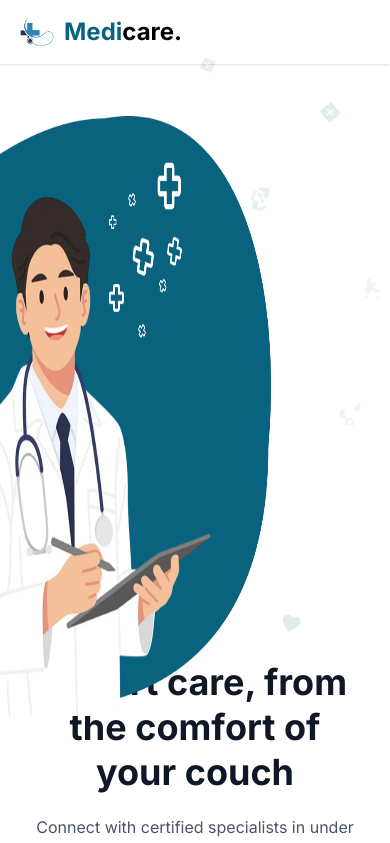
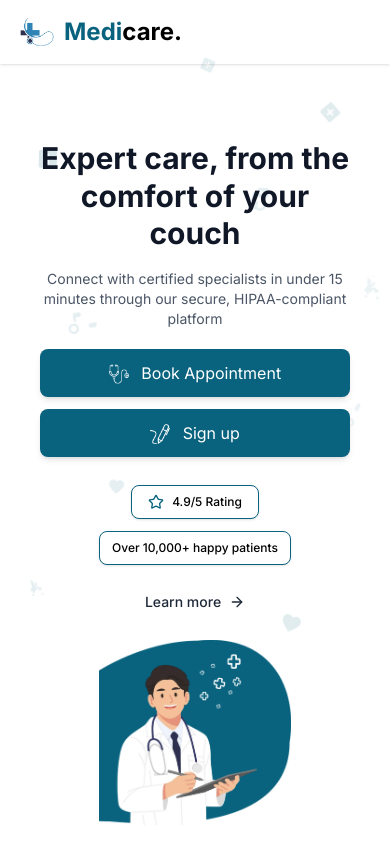
Before and after one commit to gelopagutayao/Medicare, a React (Vite) app in the folder frontend/: page / in a window 390 px wide. Shown: the top 843 px of the page. Built offline with nearby package versions, Linux system fonts and the light colour scheme.

Commit message:
hero image updated

```diff
--- a/frontend/src/components/footer.tsx
+++ b/frontend/src/components/footer.tsx
@@ -21,7 +21,7 @@ const Footer = () => {
         </div>
 
         {/* MIDDLE SECTION */}
-        <div className="flex gap-16">
+        <div className="flex flex-col sm:flex-row gap-8 sm:gap-12 lg:gap-16">
           <div>
             <h3 className="font-semibold mb-2">Services</h3>
             <ul className="space-y-5 text-sm">
@@ -52,9 +52,9 @@ const Footer = () => {
           <input
             type="text"
             placeholder="Search...."
-            className="border border-gray-300 rounded px-2 py-1 text-sm w-full md:w-48"
+            className="border border-gray-300 rounded px-2 py-1 text-sm w-full sm:w-48"
           />
-          <div className="flex gap-2 mt-2">
+          <div className="flex flex-wrap gap-2 mt-2">
             <div className="flex items-center gap-2 px-3 py-1.5 bg-gray-800 text-white rounded-md cursor-pointer hover:bg-gray-700 transition">
               <svg className="w-5 h-5" viewBox="0 0 24 24" fill="currentColor">
                 <path d="M3.609 1.814L13.792 12 3.61 22.186a.996.996 0 0 1-.61-.92V2.734a1 1 0 0 1 .609-.92zm10.89 10.893l2.302 2.302-10.937 6.333 8.635-8.635zm3.199-3.198l2.807 1.626a1 1 0 0 1 0 1.73l-2.808 1.626L15.206 12l2.492-2.491zM5.864 2.658L16.8 8.99l-2.302 2.302-8.634-8.634z"/>
--- a/frontend/src/components/sidebar.tsx
+++ b/frontend/src/components/sidebar.tsx
@@ -1,7 +1,11 @@
 import { Link, useLocation } from 'react-router-dom'
-import { LayoutDashboard, Users, Calendar, Stethoscope, Settings, LogOut, FileText, Activity } from 'lucide-react'
+import { LayoutDashboard, Users, Calendar, Stethoscope, Settings, LogOut, FileText, Activity, X } from 'lucide-react'
 
-const Sidebar = () => {
+interface SidebarProps {
+  onClose?: () => void
+}
+
+const Sidebar = ({ onClose }: SidebarProps) => {
   const location = useLocation()
 
   const menuItems = [
@@ -15,13 +19,18 @@ const Sidebar = () => {
   ]
 
   return (
-    <nav className="bg-[#09637E] text-white w-64 min-h-screen fixed left-0 top-0 flex flex-col">
+    <nav className="bg-[#09637E] text-white w-64 min-h-screen lg:flex flex-col">
       {/* Logo */}
-      <div className="p-6 border-t border-white/10">
+      <div className="p-6 border-t border-white/10 flex items-center justify-between">
         <Link to="/" className="flex items-center gap-2">
           <img src="/LOGO.png" alt="Medicare" className="w-8 h-8" />
           <span className="text-2xl font-bold"><span>Medi</span>care.</span>
         </Link>
+        {onClose && (
+          <button onClick={onClose} className="lg:hidden p-1">
+            <X className="w-6 h-6" />
+          </button>
+        )}
       </div>
 
       {/* Menu */}
--- a/frontend/src/pages/bookappointment.tsx
+++ b/frontend/src/pages/bookappointment.tsx
@@ -21,7 +21,7 @@ const BookAppointment = () => {
   ];
 
   return (
-    <div className="min-h-screen bg-white shadow py-12 px-4 relative">
+    <div className="min-h-screen bg-white shadow py-8 sm:py-12 px-4 relative">
       <MedicalShapesBackground />
       <Link to="/" className="absolute top-6 left-6 z-20 flex items-center gap-2 px-4 py-2 bg-white border border-gray-200 rounded-full text-[#09637E] font-medium shadow-sm hover:shadow-md hover:border-[#09637E] transition-all duration-300">
         <ArrowLeft className="w-4 h-4" /> Back
@@ -30,8 +30,8 @@ const BookAppointment = () => {
       <div className="max-w-2xl mx-auto relative z-10">
 
 
-        <div className="bg-white rounded-xl shadow-lg p-8">
-          <div className="text-center mb-8">
+        <div className="bg-white rounded-xl shadow-lg p-6 sm:p-8">
+          <div className="text-center mb-6 sm:mb-8">
           <h2 className="text-3xl font-bold text-gray-900">Book an Appointment</h2>
           <p className="text-gray-600 mt-2">Schedule your visit with our specialists</p>
         </div>
--- a/frontend/src/pages/heropage.tsx
+++ b/frontend/src/pages/heropage.tsx
@@ -12,27 +12,27 @@ const Heropage = () => {
         <div className="max-w-7xl mx-auto px-6 flex flex-col lg:flex-row items-center justify-between gap-6">
 
           {/* LEFT SIDE */}
-          <div className="relative w-full lg:w-1/2 flex justify-center ml-auto">
+          <div className="relative w-full lg:w-1/2 flex justify-center lg:justify-end order-2 lg:order-1">
             <img
               src="/hero1.png"
               alt="Doctor"
-              className="w-150 h-150 relative z-10 mr-47.5 mb-10"
+              className="w-48 h-48 sm:w-64 sm:h-64 md:w-80 md:h-80 lg:w-[500px] lg:h-[500px] object-contain"
             />
           </div>
 
           {/* RIGHT SIDE */}
-          <div className="w-full lg:w-1/2 text-center lg:text-left px-2.5 -mt-30">
+          <div className="w-full lg:w-1/2 text-center lg:text-left px-4 order-1 lg:order-2 lg:mt-0 mt-6">
 
-            <h1 className="text-4xl md:text-5xl font-bold text-gray-900 leading-tight">
-              Expert care, from <br /> the comfort of your couch
+            <h1 className="text-3xl sm:text-4xl md:text-5xl font-bold text-gray-900 leading-tight">
+              Expert care, from <br className="hidden sm:block" /> the comfort of your couch
             </h1>
 
-            <p className="mt-5 text-gray-600 max-w-md mx-auto lg:mx-0">
+            <p className="mt-4 sm:mt-5 text-gray-600 max-w-md mx-auto lg:mx-0 text-sm sm:text-base">
               Connect with certified specialists in under 15 minutes through our
               secure, HIPAA-compliant platform
             </p>
 
-            <div className="mt-6 flex flex-col sm:flex-row gap-4 justify-center lg:justify-start">
+            <div className="mt-5 sm:mt-6 flex flex-col sm:flex-row gap-3 sm:gap-4 justify-center lg:justify-start">
               <Link to="/book-appointment" className="bg-[#09637E] text-white px-6 py-3 rounded-lg shadow-md transition-all duration-300 hover:shadow-[0_0_20px_rgba(9,99,126,0.6)]">
                 <img src={stethoscope} alt="Stethoscope" className="w-5 h-5 inline mr-2 brightness-0 invert" /> Book Appointment
               </Link>
@@ -42,14 +42,14 @@ const Heropage = () => {
               </Link>
             </div>
 
-            <div className="mt-9.25 flex flex-col sm:flex-row gap-4 justify-center lg:justify-start items-center">
-              <div className="flex items-center border-[#09637E] gap-2 border px-6 py-2 rounded-lg bg-white shadow-sm">
+            <div className="mt-7 sm:mt-9.25 flex flex-col sm:flex-row gap-3 sm:gap-4 justify-center lg:justify-start items-center">
+              <div className="flex items-center border-[#09637E] gap-2 border px-4 sm:px-6 py-2 rounded-lg bg-white shadow-sm text-xs sm:text-sm">
                 <Star size={16} className="text-[#09637E]" />
-                <span className="text-sm font-medium">4.9/5 Rating</span>
+                <span className="font-medium">4.9/5 Rating</span>
               </div>
 
-              <div className="flex items-center gap-2 border border-[#09637E] px-4 py-2 rounded-lg bg-white shadow-sm">
-                <span className="text-sm font-medium">
+              <div className="flex items-center gap-2 border border-[#09637E] px-3 sm:px-4 py-2 rounded-lg bg-white shadow-sm">
+                <span className="text-xs sm:text-sm font-medium">
                   Over 10,000+ happy patients
                 </span>
               </div>
--- a/frontend/src/pages/signin.tsx
+++ b/frontend/src/pages/signin.tsx
@@ -12,7 +12,7 @@ const SignIn = () => {
       <Link to="/" className="absolute top-6 left-6 z-20 flex items-center gap-2 px-4 py-2 bg-white border border-gray-200 rounded-full text-[#09637E] font-medium shadow-sm hover:shadow-md hover:border-[#09637E] transition-all duration-300">
         <ArrowLeft className="w-4 h-4" /> Back
       </Link>
-      <div className="max-w-md w-full bg-white rounded-xl shadow-lg p-8 relative z-10">
+      <div className="max-w-md w-full bg-white rounded-xl shadow-lg p-6 sm:p-8 relative z-10">
         <div className="text-center mb-8">
           <h2 className="text-2xl font-bold text-gray-900">Welcome Back</h2>
           <p className="text-gray-600 mt-2">Sign in to your account</p>
```
Also changed, not shown: frontend/src/pages/dashboard.tsx (+25 -3 lines), frontend/src/pages/signup.tsx (+4 -4 lines).
